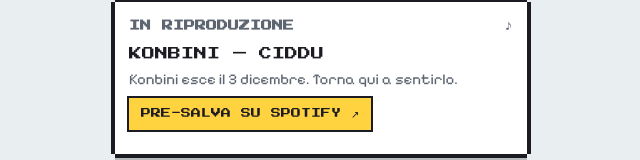
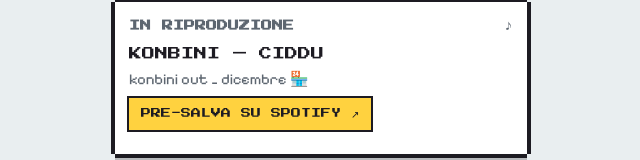
Before and after one commit to ciddulinho/konbini, a plain HTML site: page index.html in a window 1280 px wide. Shown: the part 817-977 px from the top of the page, without its empty margins (319-959 px from the left). Drawn offline with Linux system fonts and the light colour scheme; no server answers.

Commit message:
Data nascosta anche nel messaggio di riserva
Co-Authored-By: Claude Opus 5.5 <noreply@anthropic.com>
Claude-Session: https://claude.ai/code/session_015yVdHdi3qHdWFjudW1NsVo

```diff
--- a/index.html
+++ b/index.html
@@ -620,7 +620,7 @@
   // ================= PLAYER =================
   song.addEventListener('error', () => {
     document.getElementById('aplayer').style.display = 'none';
-    document.getElementById('songNote').textContent = 'Konbini esce il 3 dicembre. Torna qui a sentirlo.';
+    document.getElementById('songNote').textContent = 'konbini out _ dicembre 🏪';
   });
 
   // ================= PLAYER CUSTOM =================
```
